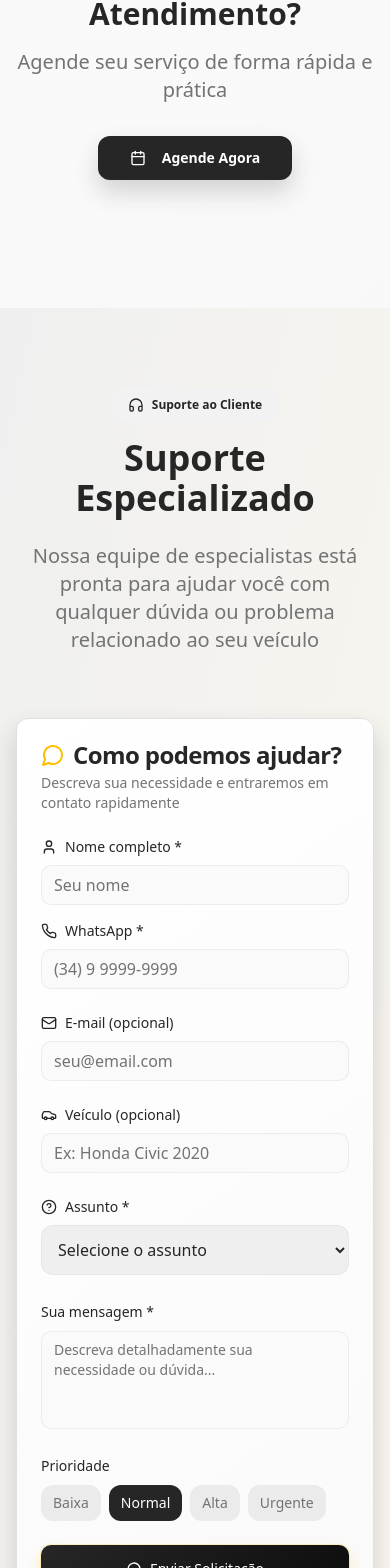
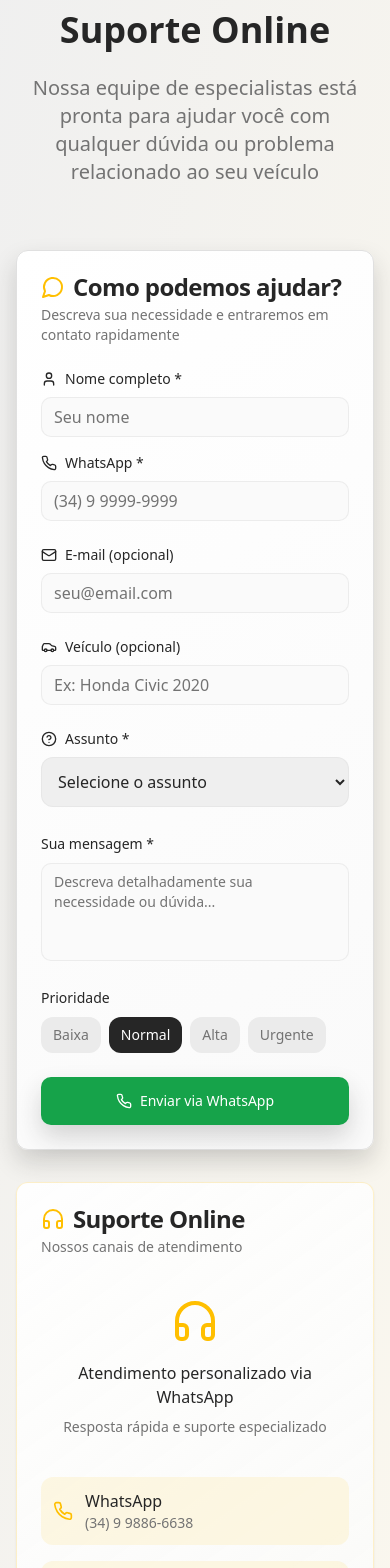
Before and after one commit to gabrielfns98/gaautoeletrica, a React (Vite) app: page / in a window 390 px wide. Shown: the part 4004-5572 px from the top of the page. Built offline with nearby package versions, Linux system fonts and the light colour scheme.

Commit message:
Refactor appointment and support sections
Remove "Agende todos os serviços" and "Agende agora" from the appointment section. Integrate the "Como podemos te ajudar?" form with WhatsApp for submissions. Replace all mentions of "AI" with "Suporte Online".

```diff
--- a/src/components/AppointmentSection.tsx
+++ /dev/null
@@ -1,162 +0,0 @@
-import { useState } from "react";
-import { Button } from "@/components/ui/button";
-import { Card, CardContent, CardHeader, CardTitle } from "@/components/ui/card";
-import { Input } from "@/components/ui/input";
-import { Label } from "@/components/ui/label";
-import { Textarea } from "@/components/ui/textarea";
-import { Dialog, DialogContent, DialogHeader, DialogTitle, DialogTrigger } from "@/components/ui/dialog";
-import { Calendar, Phone, User, Car } from "lucide-react";
-import { toast } from "sonner";
-
-interface FormData {
-  name: string;
-  phone: string;
-  vehicle: string;
-  problem: string;
-}
-
-const AppointmentSection = () => {
-  const [isDialogOpen, setIsDialogOpen] = useState(false);
-  const [formData, setFormData] = useState<FormData>({
-    name: "",
-    phone: "",
-    vehicle: "",
-    problem: ""
-  });
-
-  const handleInputChange = (field: keyof FormData, value: string) => {
-    setFormData(prev => ({
-      ...prev,
-      [field]: value
-    }));
-  };
-
-  const sendToWhatsApp = () => {
-    if (!formData.name || !formData.phone || !formData.vehicle || !formData.problem) {
-      toast.error("Por favor, preencha todos os campos!");
-      return;
-    }
-
-    const message = `*Nova Solicitação de Agendamento*
-
-*Nome:* ${formData.name}
-*Telefone:* ${formData.phone}
-*Veículo:* ${formData.vehicle}
-*Problema:* ${formData.problem}
-
-Enviado pelo site G.A Auto Elétrica`;
-
-    const whatsappNumber = "5511999999999"; // Replace with actual WhatsApp number
-    const encodedMessage = encodeURIComponent(message);
-    const whatsappUrl = `https://wa.me/${whatsappNumber}?text=${encodedMessage}`;
-
-    window.open(whatsappUrl, '_blank');
-
-    // Reset form and close dialog
-    setFormData({ name: "", phone: "", vehicle: "", problem: "" });
-    setIsDialogOpen(false);
-    toast.success("Redirecionando para WhatsApp...");
-  };
-
-  return (
-    <section className="py-20 bg-gradient-to-br from-background to-secondary/20">
-      <div className="container mx-auto px-4">
-        <div className="text-center mb-12">
-          <h2 className="text-3xl md:text-4xl font-bold text-foreground mb-4">
-            Precisa de Atendimento?
-          </h2>
-          <p className="text-xl text-muted-foreground mb-8">
-            Agende seu serviço de forma rápida e prática
-          </p>
-
-          <Dialog open={isDialogOpen} onOpenChange={setIsDialogOpen}>
-            <DialogTrigger asChild>
-              <Button
-                size="lg"
-                className="bg-primary hover:bg-primary/90 text-primary-foreground font-semibold px-8 py-3 rounded-lg shadow-lg"
-              >
-                <Calendar className="w-5 h-5 mr-2" />
-                Agende Agora
-              </Button>
-            </DialogTrigger>
-
-            <DialogContent className="sm:max-w-[500px]">
-              <DialogHeader>
-                <DialogTitle className="text-2xl font-bold text-center">
-                  Solicitação de Agendamento
-                </DialogTitle>
-              </DialogHeader>
-
-              <Card className="border-0 shadow-none">
-                <CardContent className="space-y-6 pt-6">
-                  <div className="space-y-2">
-                    <Label htmlFor="name" className="flex items-center gap-2">
-                      <User className="w-4 h-4" />
-                      Nome Completo
-                    </Label>
-                    <Input
-                      id="name"
-                      value={formData.name}
-                      onChange={(e) => handleInputChange("name", e.target.value)}
-                      placeholder="Seu nome completo"
-                      className="w-full"
-                    />
-                  </div>
-
-                  <div className="space-y-2">
-                    <Label htmlFor="phone" className="flex items-center gap-2">
-                      <Phone className="w-4 h-4" />
-                      Telefone
-                    </Label>
-                    <Input
-                      id="phone"
-                      value={formData.phone}
-                      onChange={(e) => handleInputChange("phone", e.target.value)}
-                      placeholder="(11) 99999-9999"
-                      className="w-full"
-                    />
-                  </div>
-
-                  <div className="space-y-2">
-                    <Label htmlFor="vehicle" className="flex items-center gap-2">
-                      <Car className="w-4 h-4" />
-                      Veículo
-                    </Label>
-                    <Input
-                      id="vehicle"
-                      value={formData.vehicle}
-                      onChange={(e) => handleInputChange("vehicle", e.target.value)}
-                      placeholder="Ex: Honda Civic 2020"
-                      className="w-full"
-                    />
-                  </div>
-
-                  <div className="space-y-2">
-                    <Label htmlFor="problem">Descreva o Problema</Label>
-                    <Textarea
-                      id="problem"
-                      value={formData.problem}
-                      onChange={(e) => handleInputChange("problem", e.target.value)}
-                      placeholder="Descreva detalhadamente o problema do seu veículo..."
-                      className="w-full min-h-[120px] resize-none"
-                    />
-                  </div>
-
-                  <Button
-                    onClick={sendToWhatsApp}
-                    className="w-full bg-green-600 hover:bg-green-700 text-white font-semibold py-3"
-                  >
-                    <Phone className="w-5 h-5 mr-2" />
-                    Enviar via WhatsApp
-                  </Button>
-                </CardContent>
-              </Card>
-            </DialogContent>
-          </Dialog>
-        </div>
-      </div>
-    </section>
-  );
-};
-
-export default AppointmentSection;
--- a/src/components/CustomerSupport.tsx
+++ b/src/components/CustomerSupport.tsx
@@ -27,29 +27,46 @@ const CustomerSupport = () => {
     message: "",
     priority: "normal"
   });
-  const [isSubmitting, setIsSubmitting] = useState(false);
-  const [showResponse, setShowResponse] = useState(false);
   const { toast } = useToast();
 
   const handleInputChange = (field: string, value: string) => {
     setFormData(prev => ({ ...prev, [field]: value }));
   };
 
-  const generateSupportResponse = () => {
-    const responses = [
-      {
-        message: `Olá ${formData.name}! Recebemos sua solicitação sobre ${formData.subject.toLowerCase()}. Nossa equipe de suporte técnico entrará em contato em breve para ajudá-lo da melhor forma.`,
-        responseTime: "15-30 minutos",
-        ticketId: `#SUP${Math.random().toString().substr(2, 6)}`
-      },
-      {
-        message: `Prezado(a) ${formData.name}, obrigado por entrar em contato! Sua questão sobre ${formData.subject.toLowerCase()} foi registrada e será tratada com prioridade. Você receberá retorno em breve.`,
-        responseTime: "10-20 minutos",
-        ticketId: `#SUP${Math.random().toString().substr(2, 6)}`
-      }
-    ];
+  const sendToWhatsApp = () => {
+    const message = `*Nova Solicitação de Suporte*
 
-    return responses[Math.floor(Math.random() * responses.length)];
+*Nome:* ${formData.name}
+*Telefone:* ${formData.phone}
+${formData.email ? `*Email:* ${formData.email}` : ''}
+${formData.vehicle ? `*Veículo:* ${formData.vehicle}` : ''}
+*Assunto:* ${formData.subject}
+*Prioridade:* ${formData.priority === 'low' ? 'Baixa' : formData.priority === 'normal' ? 'Normal' : formData.priority === 'high' ? 'Alta' : 'Urgente'}
+*Mensagem:* ${formData.message}
+
+Enviado pelo site G.A Auto Elétrica`;
+
+    const whatsappNumber = "5534998866638";
+    const encodedMessage = encodeURIComponent(message);
+    const whatsappUrl = `https://wa.me/${whatsappNumber}?text=${encodedMessage}`;
+
+    window.open(whatsappUrl, '_blank');
+
+    toast({
+      title: "Redirecionando para WhatsApp ✅",
+      description: "Sua mensagem será enviada via WhatsApp.",
+    });
+
+    // Reset form
+    setFormData({
+      name: "",
+      phone: "",
+      email: "",
+      vehicle: "",
+      subject: "",
+      message: "",
+      priority: "normal"
+    });
   };
 
   const handleSubmit = async (e: React.FormEvent) => {
@@ -63,20 +80,10 @@ const CustomerSupport = () => {
       return;
     }
 
-    setIsSubmitting(true);
-
-    // Simulate support processing
-    setTimeout(() => {
-      setShowResponse(true);
-      setIsSubmitting(false);
-      toast({
-        title: "Solicitação enviada com sucesso! ✅",
-        description: "Nossa equipe entrará em contato em breve.",
-      });
-    }, 1500);
+    sendToWhatsApp();
   };
 
-  const supportResponse = showResponse ? generateSupportResponse() : null;
+
 
   return (
     <section id="support" className="py-20 bg-gradient-to-br from-primary/5 to-accent/5">
@@ -88,7 +95,7 @@ const CustomerSupport = () => {
           </Badge>
           <h2 className="text-4xl md:text-5xl font-bold mb-6">
             <span className="text-foreground">Suporte </span>
-            <span className="text-primary">Especializado</span>
+            <span className="text-primary">Online</span>
           </h2>
           <p className="text-xl text-muted-foreground max-w-2xl mx-auto">
             Nossa equipe de especialistas está pronta para ajudar você com qualquer
@@ -224,107 +231,74 @@ const CustomerSupport = () => {
 
                   <Button
                     type="submit"
-                    disabled={isSubmitting}
-                    className="w-full bg-gradient-primary shadow-glow hover:shadow-lg transition-all duration-smooth py-6"
+                    className="w-full bg-green-600 hover:bg-green-700 text-white shadow-lg py-6"
                   >
-                    {isSubmitting ? (
                     <div className="flex items-center space-x-2">
-                        <div className="animate-spin rounded-full h-4 w-4 border-b-2 border-white"></div>
-                        <span>Enviando solicitação...</span>
+                      <Phone size={20} />
+                      <span>Enviar via WhatsApp</span>
                     </div>
-                    ) : (
-                      <div className="flex items-center space-x-2">
-                        <MessageCircle size={20} />
-                        <span>Enviar Solicitação</span>
-                      </div>
-                    )}
                   </Button>
                 </form>
               </CardContent>
             </Card>
 
-            {/* Resposta do Suporte */}
-            <Card className={`bg-gradient-glass border-accent/20 transition-all duration-slow ${showResponse ? 'opacity-100 scale-100' : 'opacity-30 scale-95'}`}>
+            {/* Informações de Contato */}
+            <Card className="bg-gradient-glass border-accent/20">
               <CardHeader>
                 <CardTitle className="flex items-center space-x-2">
                   <Headphones className="text-accent" />
-                  <span>Resposta do Suporte</span>
-                  {showResponse && <CheckCircle className="text-success" size={20} />}
+                  <span>Suporte Online</span>
                 </CardTitle>
                 <CardDescription>
-                  Status da sua solicitação de suporte
+                  Nossos canais de atendimento
                 </CardDescription>
               </CardHeader>
               <CardContent>
-                {showResponse && supportResponse ? (
                 <div className="space-y-6">
-                    <div className="p-4 bg-accent/10 rounded-lg border-l-4 border-accent">
-                      <p className="text-sm leading-relaxed">{supportResponse.message}</p>
+                  <div className="text-center py-4">
+                    <Headphones size={48} className="text-accent mx-auto mb-4" />
+                    <p className="text-foreground mb-2">
+                      Atendimento personalizado via WhatsApp
+                    </p>
+                    <p className="text-sm text-muted-foreground">
+                      Resposta rápida e suporte especializado
+                    </p>
                   </div>
 
-                    <div className="grid grid-cols-2 gap-4 text-sm">
-                      <div className="space-y-1">
-                        <div className="flex items-center space-x-2 text-muted-foreground">
-                          <Clock size={14} />
-                          <span>Tempo de resposta</span>
-                        </div>
-                        <p className="font-semibold">{supportResponse.responseTime}</p>
-                      </div>
-                      <div className="space-y-1">
-                        <div className="flex items-center space-x-2 text-muted-foreground">
-                          <span>🎫</span>
-                          <span>Número do ticket</span>
-                        </div>
-                        <p className="font-semibold text-accent">{supportResponse.ticketId}</p>
+                  <div className="space-y-4">
+                    <div className="flex items-center space-x-3 p-3 bg-accent/10 rounded-lg">
+                      <Phone size={20} className="text-accent" />
+                      <div>
+                        <p className="font-medium">WhatsApp</p>
+                        <p className="text-sm text-muted-foreground">(34) 9 9886-6638</p>
                       </div>
                     </div>
 
-                    <div className="flex flex-col gap-3">
+                    <div className="flex items-center space-x-3 p-3 bg-accent/10 rounded-lg">
+                      <Clock size={20} className="text-accent" />
+                      <div>
+                        <p className="font-medium">Horário de Atendimento</p>
+                        <p className="text-sm text-muted-foreground">Segunda a Sexta: 8h às 18h</p>
+                      </div>
+                    </div>
+
+                    <div className="flex items-center space-x-3 p-3 bg-accent/10 rounded-lg">
+                      <CheckCircle size={20} className="text-accent" />
+                      <div>
+                        <p className="font-medium">Resposta Rápida</p>
+                        <p className="text-sm text-muted-foreground">Até 30 minutos</p>
+                      </div>
+                    </div>
+                  </div>
+
                   <Button
-                        className="w-full bg-accent hover:bg-accent/90 text-accent-foreground"
-                        onClick={() => window.open(`https://wa.me/553499866638?text=Olá! Preciso de suporte. Ticket: ${supportResponse.ticketId}`)}
+                    className="w-full bg-green-600 hover:bg-green-700 text-white"
+                    onClick={() => window.open('https://wa.me/5534998866638?text=Olá! Preciso de suporte da G.A Auto Elétrica.')}
                   >
                     <Phone size={16} className="mr-2" />
                     Contato Direto via WhatsApp
                   </Button>
-                      <Button
-                        variant="outline"
-                        className="w-full"
-                        onClick={() => {
-                          setShowResponse(false);
-                          setFormData({
-                            name: "",
-                            phone: "",
-                            email: "",
-                            vehicle: "",
-                            subject: "",
-                            message: "",
-                            priority: "normal"
-                          });
-                        }}
-                      >
-                        Nova Solicitação
-                      </Button>
                 </div>
-                  </div>
-                ) : (
-                  <div className="text-center py-8 space-y-4">
-                    <Headphones size={48} className="text-muted-foreground/50 mx-auto" />
-                    <p className="text-muted-foreground">
-                      Preencha o formulário para receber suporte especializado
-                    </p>
-                    <div className="flex flex-col gap-2 text-sm text-muted-foreground">
-                      <div className="flex items-center justify-center space-x-2">
-                        <Phone size={14} className="text-accent" />
-                        <span>Suporte via WhatsApp</span>
-                      </div>
-                      <div className="flex items-center justify-center space-x-2">
-                        <Clock size={14} className="text-accent" />
-                        <span>Resposta rápida garantida</span>
-                      </div>
-                    </div>
-                  </div>
-                )}
               </CardContent>
             </Card>
           </div>
--- a/src/pages/Index.tsx
+++ b/src/pages/Index.tsx
@@ -1,7 +1,6 @@
 import Navigation from "@/components/Navigation";
 import HeroSection from "@/components/HeroSection";
 import ServicesSection from "@/components/ServicesSection";
-import AppointmentSection from "@/components/AppointmentSection";
 import CustomerSupport from "@/components/CustomerSupport";
 import VehicleTracking from "@/components/VehicleTracking";
 import Footer from "@/components/Footer";
@@ -13,7 +12,6 @@ const Index = () => {
       <main>
         <HeroSection />
         <ServicesSection />
-        <AppointmentSection />
         <CustomerSupport />
         <VehicleTracking />
       </main>
```
Lines whose indentation alone changed are shown as unchanged.
